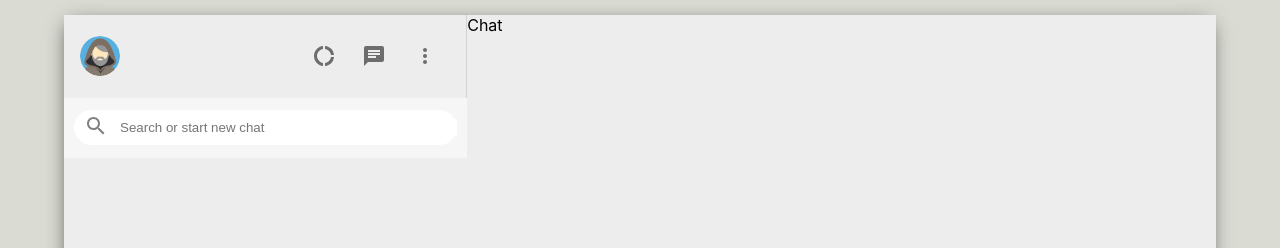
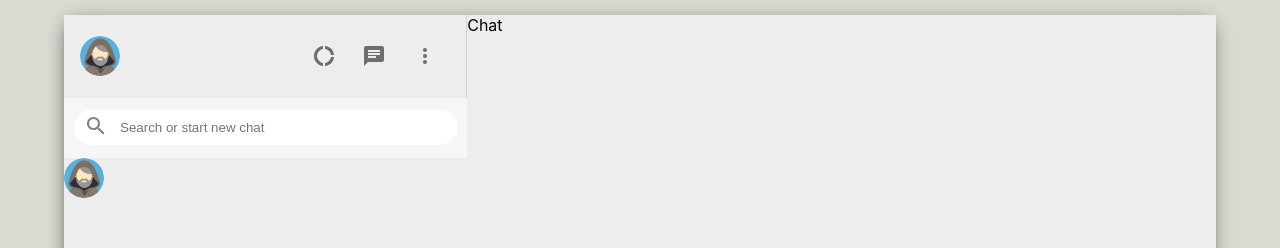
Before and after one commit to r-bytes/whatsapp-frontend, a React (Create React App) app: page / in a window 1280 px wide. Shown: the top 248 px of the page. Built offline with nearby package versions, Linux system fonts and the light colour scheme.

Commit message:
added SidebarChat

```diff
--- a/src/components/Sidebar.jsx
+++ b/src/components/Sidebar.jsx
@@ -5,6 +5,7 @@ import DonutLargeIcon from '@mui/icons-material/DonutLarge';
 import MoreVertIcon from '@mui/icons-material/MoreVert';
 import { Avatar, IconButton } from "@material-ui/core";
 import SearchIcon from '@mui/icons-material/Search';
+import SidebarChat from "./SidebarChat"
 
 const Sidebar = (props) => {
     console.log(props)
@@ -36,6 +37,10 @@ const Sidebar = (props) => {
                     <input id="search" type="text" placeholder="Search or start new chat" style={{border: "none", outline: "0", width: "100%"}} />
                 </SidebarSearchContainer>
             </SidebarSearch>
+
+            <SidebarChats>
+                <SidebarChat />
+            </SidebarChats>
         </SidebarContainer>
     )
 }
@@ -83,3 +88,6 @@ const SidebarSearchContainer =  styled.div`
     height: 35px;
     border-radius: 20px;
 `
+const SidebarChats =  styled.div`
+
+`
--- /dev/null
+++ b/src/components/SidebarChat.jsx
@@ -0,0 +1,17 @@
+import { Avatar } from "@material-ui/core"
+import React from 'react'
+import styled from "styled-components"
+
+const SidebarChat = () => {
+  return (
+    <SidebarChatContainer>
+        <Avatar src="/images/jedi.png" />
+    </SidebarChatContainer>
+  )
+}
+
+export default SidebarChat
+
+const SidebarChatContainer = styled.div`
+
+`
```
Also changed, not shown: 1 other file (tests, documents, lock files or other folders).
